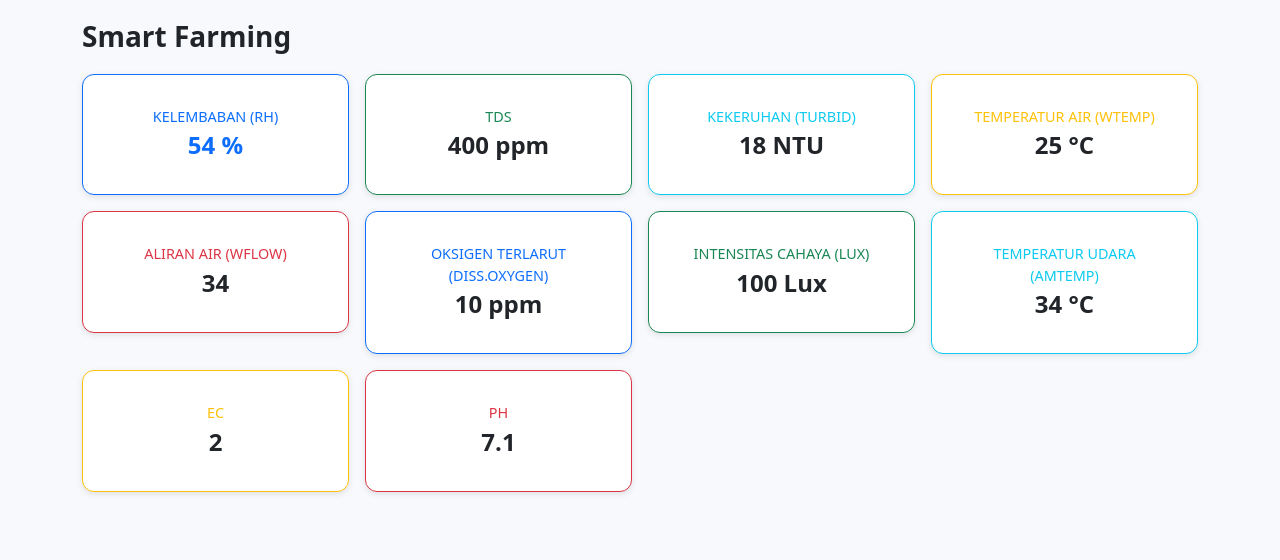
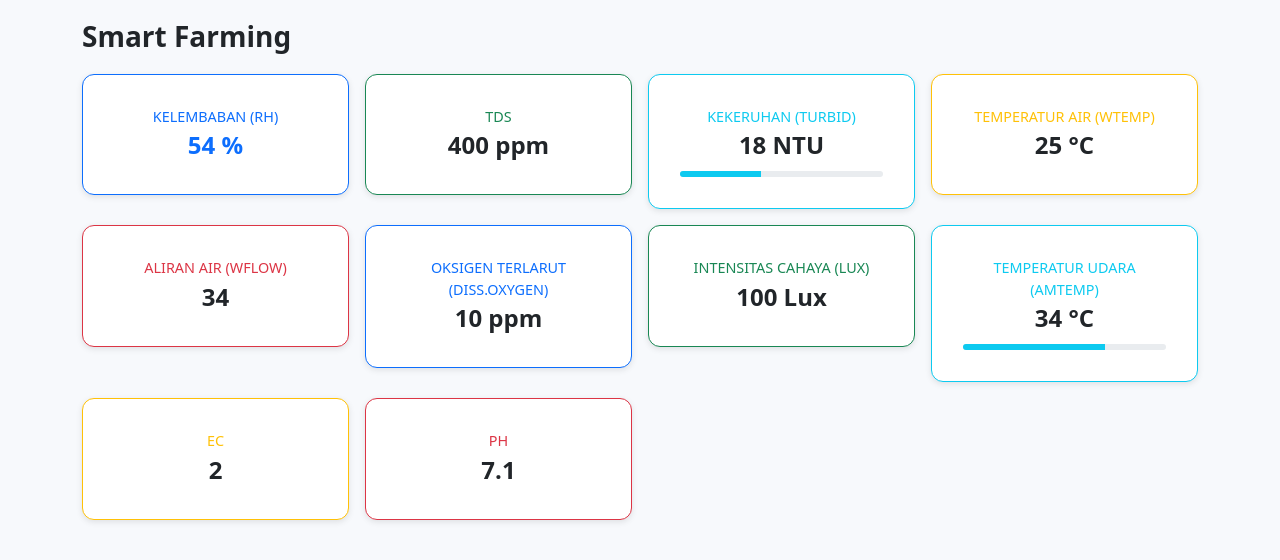
Before and after one commit to YasykurKhalis/bootstrap-dashboard, a plain HTML site: page index.html in a window 1280 px wide. Drawn offline with nearby package versions, Linux system fonts and the light colour scheme.

Commit message:
tambah dikit

```diff
--- a/index.html
+++ b/index.html
@@ -60,6 +60,13 @@
           <div class="card-body">
             <div class="label text-info">KEKERUHAN (TURBID)</div>
             <div class="value">18 NTU</div>
+                  <!-- Progress Bar -->
+            <div class="progress mt-2" style="height: 6px;">
+              <div class="progress-bar bg-info" role="progressbar"
+                  style="width: 40%;" aria-valuenow="18" aria-valuemin="0" aria-valuemax="100">
+              </div>
+            </div>
+
           </div>
         </div>
       </div>
@@ -110,6 +117,13 @@
           <div class="card-body">
             <div class="label text-info">TEMPERATUR UDARA (AMTEMP)</div>
             <div class="value">34 °C</div>
+
+            <div class="progress mt-2" style="height: 6px;">
+              <div class="progress-bar bg-info" role="progressbar"
+                style="width: 70%;" aria-valuenow="34" aria-valuemin="0" aria-valuemax="50">
+              </div>
+            </div>
+
           </div>
         </div>
       </div>
```
